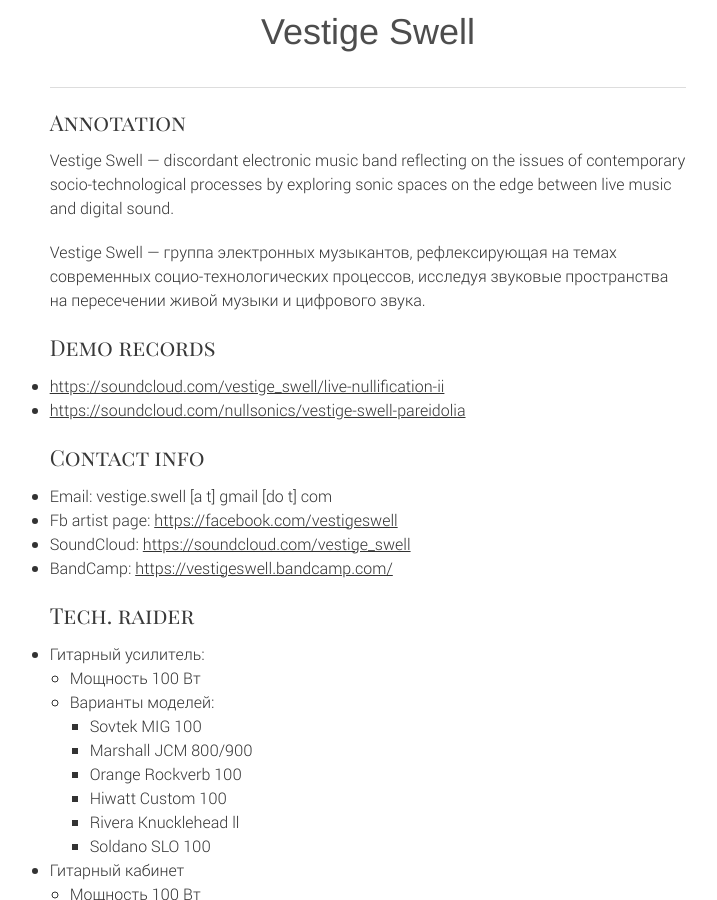
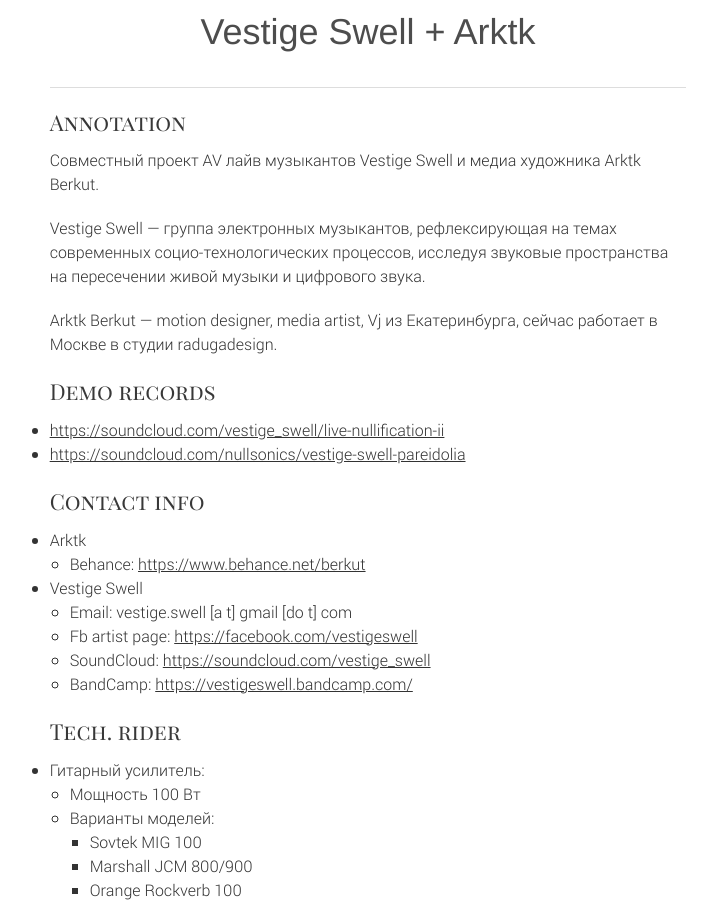
Before and after one commit to nullsonics/nullsonics.github.io, a Jekyll site: the page built from vestigeswell-arktk.md, in a window 1280 px wide and 900 px high. Shown: the whole window, without its empty margins (272-989 px from the left). Built offline with Jekyll 4.4.1, drawn with Linux system fonts in a browser that asks for light colours; nearby versions of some CDN libraries; library files that are not in the unit come from our copies.

Commit message:
[+] arktk info

```diff
--- a/vestigeswell.md
+++ b/vestigeswell-arktk.md
@@ -1,17 +1,19 @@
 ---
 layout: clean
-title: Vestige Swell
+title: Vestige Swell + Arktk
+alias: /vestigeswell.html
 ---
 
 ## Annotation
 
-Vestige Swell — discordant electronic music band reflecting on the issues of
-contemporary socio-technological processes by exploring sonic spaces on the edge
-between live music and digital sound.
+Совместный проект AV лайв музыкантов Vestige Swell и медиа художника Arktk Berkut.
 
 Vestige Swell — группа электронных музыкантов, рефлексирующая на темах
 современных социо-технологических процессов, исследуя звуковые пространства на
 пересечении живой музыки и цифрового звука.
+
+Arktk Berkut — motion designer, media artist, Vj из Екатеринбурга, сейчас работает в Москве в студии
+radugadesign.
 
 ## Demo records
 
@@ -20,12 +22,15 @@ Vestige Swell — группа электронных музыкантов, ре
 
 ## Contact info
 
-- Email: vestige.swell [a t] gmail [do t] com
-- Fb artist page: [https://facebook.com/vestigeswell](https://facebook.com/vestigeswell)
-- SoundCloud: [https://soundcloud.com/vestige_swell](https://soundcloud.com/vestige_swell)
-- BandCamp: [https://vestigeswell.bandcamp.com/](https://vestigeswell.bandcamp.com/)
+- Arktk
+  - Behance: [https://www.behance.net/berkut](https://www.behance.net/berkut)
+- Vestige Swell
+  - Email: vestige.swell [a t] gmail [do t] com
+  - Fb artist page: [https://facebook.com/vestigeswell](https://facebook.com/vestigeswell)
+  - SoundCloud: [https://soundcloud.com/vestige_swell](https://soundcloud.com/vestige_swell)
+  - BandCamp: [https://vestigeswell.bandcamp.com/](https://vestigeswell.bandcamp.com/)
 
-## Tech. raider
+## Tech. rider
 
 - Гитарный усилитель:
   - Мощность 100 Вт
```
Also changed, not shown: index.md (+1 -1 lines).
